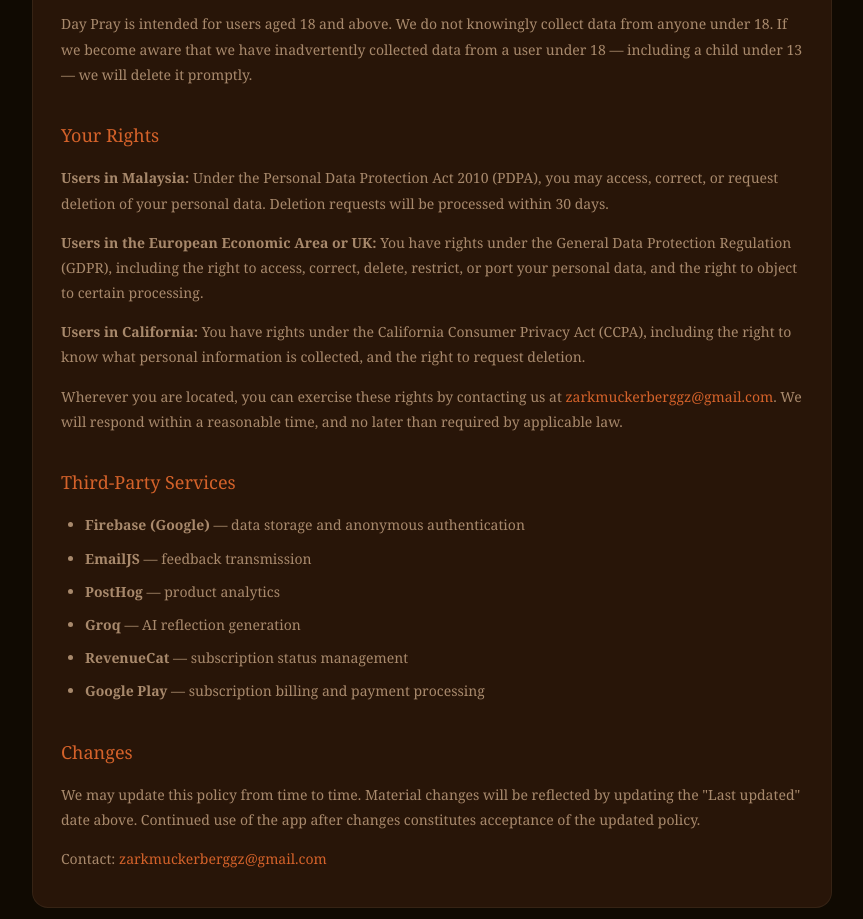
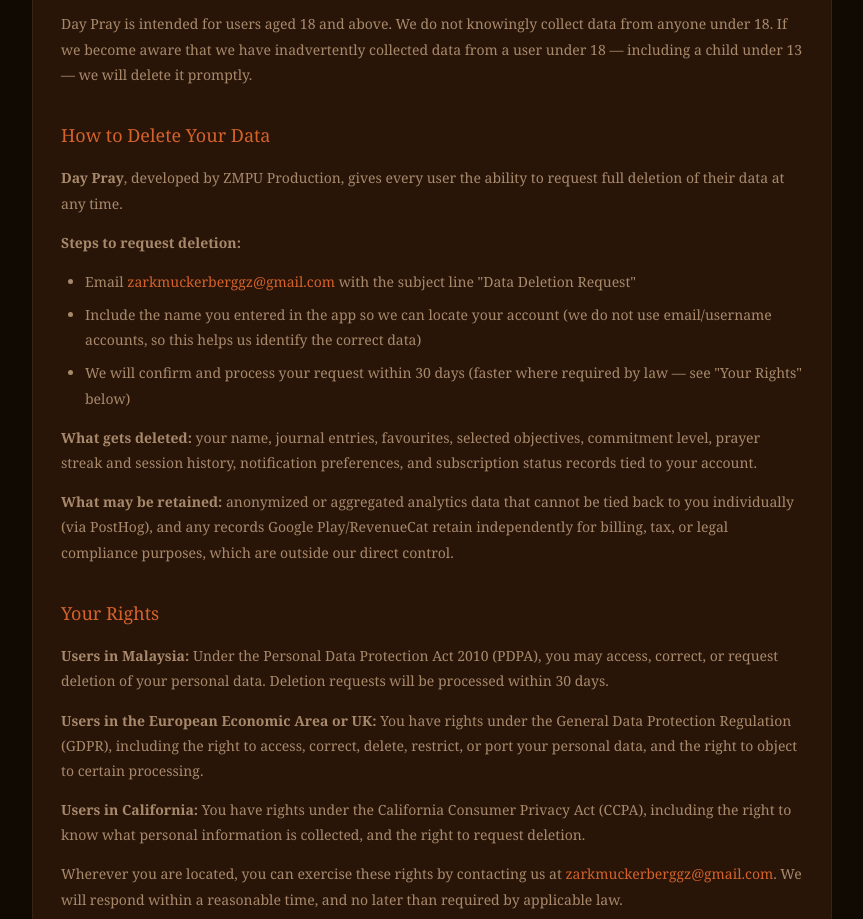
Before and after one commit to zarkmuckerberggz-commits/day-pray-legal, a plain HTML site: page index.html in a window 1280 px wide. Shown: the part 1765-2684 px from the top of the page, without its empty margins (208-1071 px from the left). Drawn offline with Linux system fonts and the light colour scheme.

Commit message:
Update index.html
Altered date safety again

```diff
--- a/index.html
+++ b/index.html
@@ -141,6 +141,17 @@
             <h2>Age Requirement &amp; Children's Privacy</h2>
             <p>Day Pray is intended for users aged 18 and above. We do not knowingly collect data from anyone under 18. If we become aware that we have inadvertently collected data from a user under 18 — including a child under 13 — we will delete it promptly.</p>
 
+            <h2 id="delete-data">How to Delete Your Data</h2>
+            <p><strong>Day Pray</strong>, developed by ZMPU Production, gives every user the ability to request full deletion of their data at any time.</p>
+            <p><strong>Steps to request deletion:</strong></p>
+            <ul>
+                <li>Email <a href="mailto:zarkmuckerberggz@gmail.com?subject=Data%20Deletion%20Request">zarkmuckerberggz@gmail.com</a> with the subject line "Data Deletion Request"</li>
+                <li>Include the name you entered in the app so we can locate your account (we do not use email/username accounts, so this helps us identify the correct data)</li>
+                <li>We will confirm and process your request within 30 days (faster where required by law — see "Your Rights" below)</li>
+            </ul>
+            <p><strong>What gets deleted:</strong> your name, journal entries, favourites, selected objectives, commitment level, prayer streak and session history, notification preferences, and subscription status records tied to your account.</p>
+            <p><strong>What may be retained:</strong> anonymized or aggregated analytics data that cannot be tied back to you individually (via PostHog), and any records Google Play/RevenueCat retain independently for billing, tax, or legal compliance purposes, which are outside our direct control.</p>
+
             <h2>Your Rights</h2>
             <p><strong>Users in Malaysia:</strong> Under the Personal Data Protection Act 2010 (PDPA), you may access, correct, or request deletion of your personal data. Deletion requests will be processed within 30 days.</p>
             <p><strong>Users in the European Economic Area or UK:</strong> You have rights under the General Data Protection Regulation (GDPR), including the right to access, correct, delete, restrict, or port your personal data, and the right to object to certain processing.</p>
```
